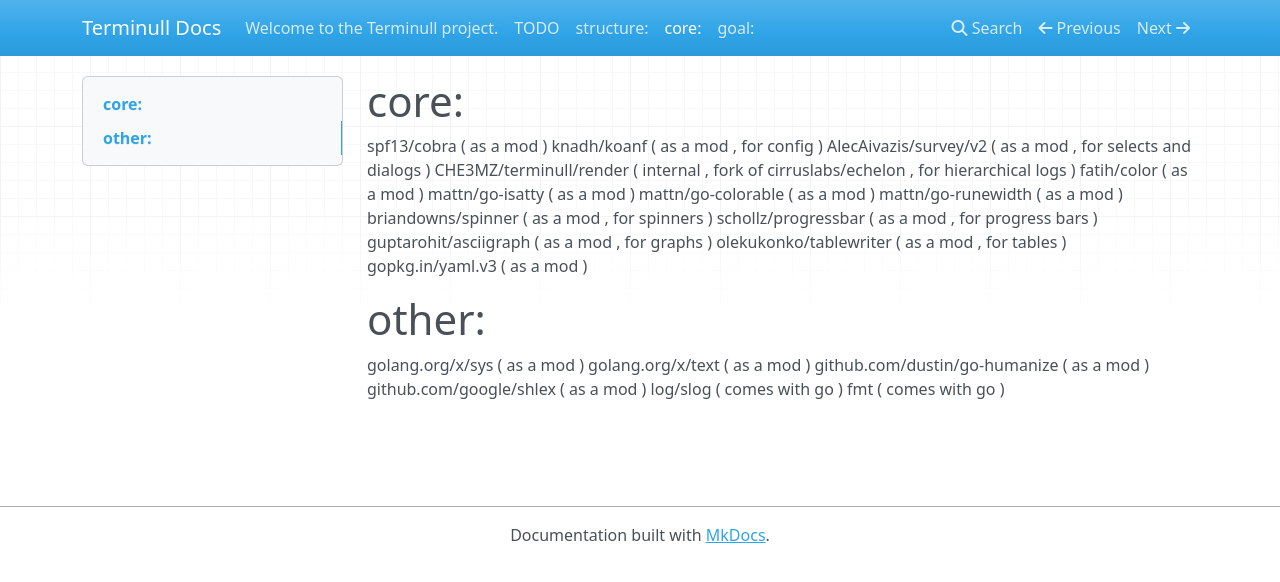
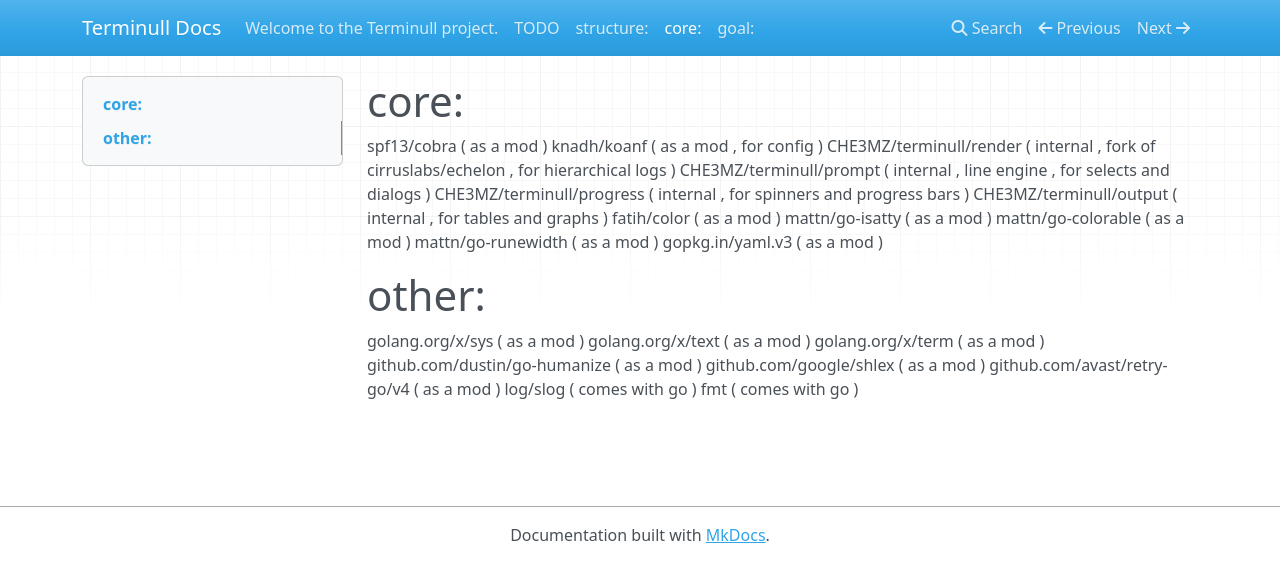
Before and after one commit to CHE3MZ/terminull, an MkDocs documentation site: the page built from docs/dependencies.md, in a window 1280 px wide. Shown: the top 582 px of the page. Built offline with MkDocs 1.6.1, drawn with Linux system fonts in a browser that asks for light colours; nearby versions of some CDN libraries.

Commit message:
docs: sync dependencies with absorbed stack

```diff
--- a/docs/dependencies.md
+++ b/docs/dependencies.md
@@ -2,23 +2,23 @@
 
 spf13/cobra ( as a mod )
 knadh/koanf ( as a mod , for config )
-AlecAivazis/survey/v2 ( as a mod , for selects and dialogs )
 CHE3MZ/terminull/render ( internal , fork of cirruslabs/echelon , for hierarchical logs )
+CHE3MZ/terminull/prompt ( internal , line engine , for selects and dialogs )
+CHE3MZ/terminull/progress ( internal , for spinners and progress bars )
+CHE3MZ/terminull/output ( internal , for tables and graphs )
 fatih/color ( as a mod )
 mattn/go-isatty ( as a mod )
 mattn/go-colorable ( as a mod )
 mattn/go-runewidth ( as a mod )
-briandowns/spinner ( as a mod , for spinners )
-schollz/progressbar ( as a mod , for progress bars )
-guptarohit/asciigraph ( as a mod , for graphs )
-olekukonko/tablewriter ( as a mod , for tables )
 gopkg.in/yaml.v3 ( as a mod )
 
 # other:
 
 golang.org/x/sys ( as a mod )
 golang.org/x/text ( as a mod )
+golang.org/x/term ( as a mod )
 github.com/dustin/go-humanize ( as a mod )
 github.com/google/shlex ( as a mod )
+github.com/avast/retry-go/v4 ( as a mod )
 log/slog ( comes with go )
 fmt ( comes with go )
```
